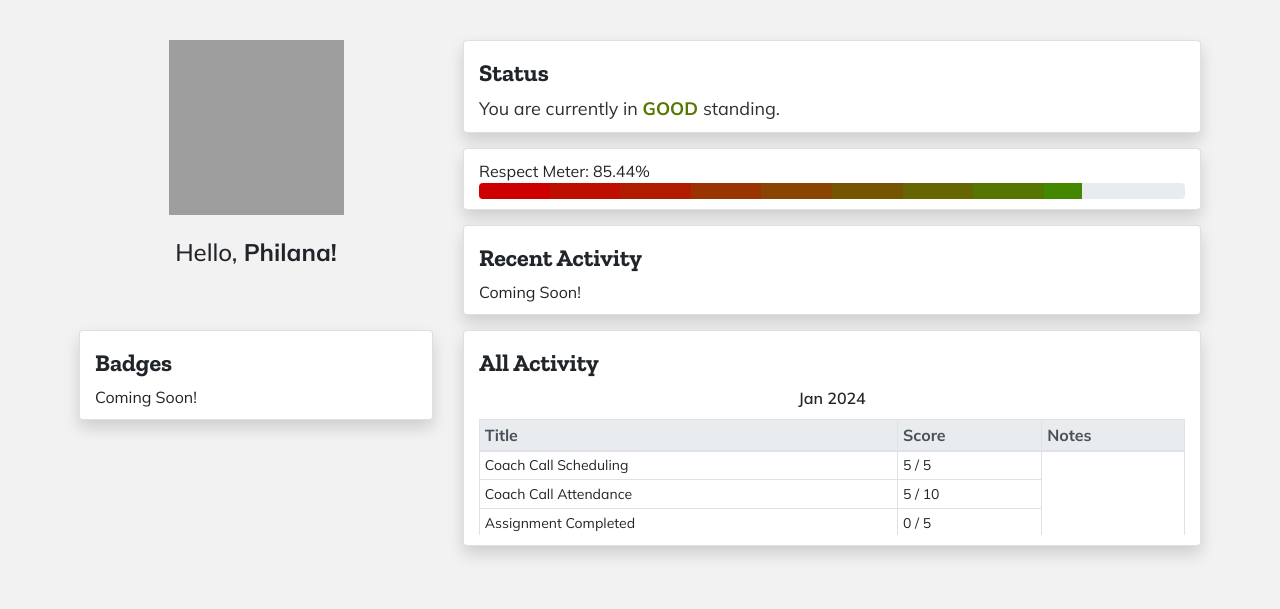
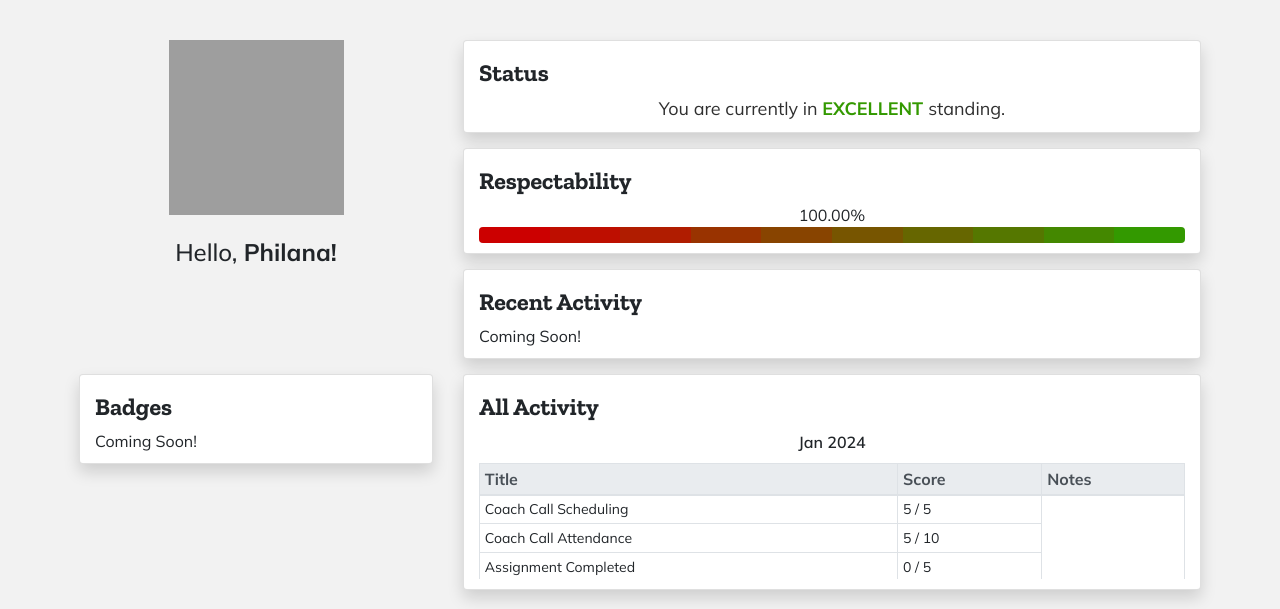
Before and after one commit to philanaaurelia/mlt-stats, a Flask app: page / in a window 1280 px wide. Shown: the top 609 px of the page. Run offline with Flask 2, Linux system fonts and the light colour scheme; some libraries are stand-ins or nearby versions; grey boxes are pictures that could not be loaded.

```diff
--- a/static/test.json
+++ b/static/test.json
@@ -3,9 +3,9 @@
 		"name": "Philana",
 		"email": "philanab@gmail.com",
 		"profile_url": "https://cdn-icons-png.flaticon.com/512/3006/3006854.png",
-		"org_pts": 75,
+		"org_pts": 80,
 		"org_events": 4,
-		"coh_pts": 14,
+		"coh_pts": 20,
 		"coh_events": 1,
 		"records": [{
 				"month": "Jan",
--- a/templates/index.html
+++ b/templates/index.html
@@ -23,7 +23,7 @@
       </div>
       <div class="column col-sm-8">
         <div class="card shadow"> <p class="default"> <h1>Status</h1>
-        <span>You are currently in
+        <span><center>You are currently in
         {% if fellow_data.meter_val > 98 %}
         <span style="color: #339900;font-weight: bold"> EXCELLENT </span>
 {% elif fellow_data.meter_val > 94%}
@@ -38,9 +38,10 @@
     <span style="color: #884400; font-weight: bold">POOR</span>
 {% endif %}
 
-        standing.</span></div>
+        standing.</center></span></div>
         <div class="card shadow">
-          Respect Meter: {{ '%0.2f' % fellow_data.meter_val|float }}% <br>
+          <h1>Respectability</h1>
+          <center>{{ '%0.2f' % fellow_data.meter_val|float }}%</center>
           <div class="progress">
             {% if fellow_data.meter_val > 10 %}
             <div class="progress-bar bg-prog1" role="progressbar" style="width: 10%" aria-valuenow="10" aria-valuemin="0" aria-valuemax="100"></div>
@@ -60,17 +61,22 @@
             <div class="progress-bar bg-prog4" role="progressbar" style="width: 10%" aria-valuenow="10" aria-valuemin="0" aria-valuemax="100"></div>
             <div class="progress-bar bg-prog5" role="progressbar" style="width: 10%" aria-valuenow="10" aria-valuemin="0" aria-valuemax="100"></div>
             <div class="progress-bar bg-prog6" role="progressbar" style="width: 10%" aria-valuenow="10" aria-valuemin="0" aria-valuemax="100"></div>
+
             <div class="progress-bar bg-prog7" role="progressbar" style="width: 10%" aria-valuenow="10" aria-valuemin="0" aria-valuemax="100"></div>
+            {% if fellow_data.meter_val >= 80 %}
             <div class="progress-bar bg-prog8" role="progressbar" style="width: 10%" aria-valuenow="10" aria-valuemin="0" aria-valuemax="100"></div>
-            {% if fellow_data.meter_val > 90 %}
+            {% else %}
+            <div class="progress-bar bg-prog8" role="progressbar" style="width: {{fellow_data.meter_val % 80 }}%" aria-valuenow="10" aria-valuemin="0" aria-valuemax="100"></div>
+            {% endif %}
+            {% if fellow_data.meter_val >= 90 %}
             <div class="progress-bar bg-prog9" role="progressbar" style="width: 10%" aria-valuenow="10" aria-valuemin="0" aria-valuemax="100"></div>
             {% else %}
             <div class="progress-bar bg-prog9" role="progressbar" style="width: {{fellow_data.meter_val % 80 }}%" aria-valuenow="10" aria-valuemin="0" aria-valuemax="100"></div>
             {% endif %}
-              {% if fellow_data.meter_val > 90 %}
+              {% if fellow_data.meter_val == 100 %}
             <div class="progress-bar bg-prog10" role="progressbar" style="width: 10%" aria-valuenow="10" aria-valuemin="0" aria-valuemax="100"></div>
             {% else %}
-            <div class="progress-bar bg-prog10" role="progressbar" style="width: 0%" aria-valuenow="10" aria-valuemin="0" aria-valuemax="100"></div>
+            <div class="progress-bar bg-prog10" role="progressbar" style="width: {{fellow_data.meter_val % 90 }}%" aria-valuenow="10" aria-valuemin="0" aria-valuemax="100"></div>
             {% endif %}
           </div>
         </div>
```
